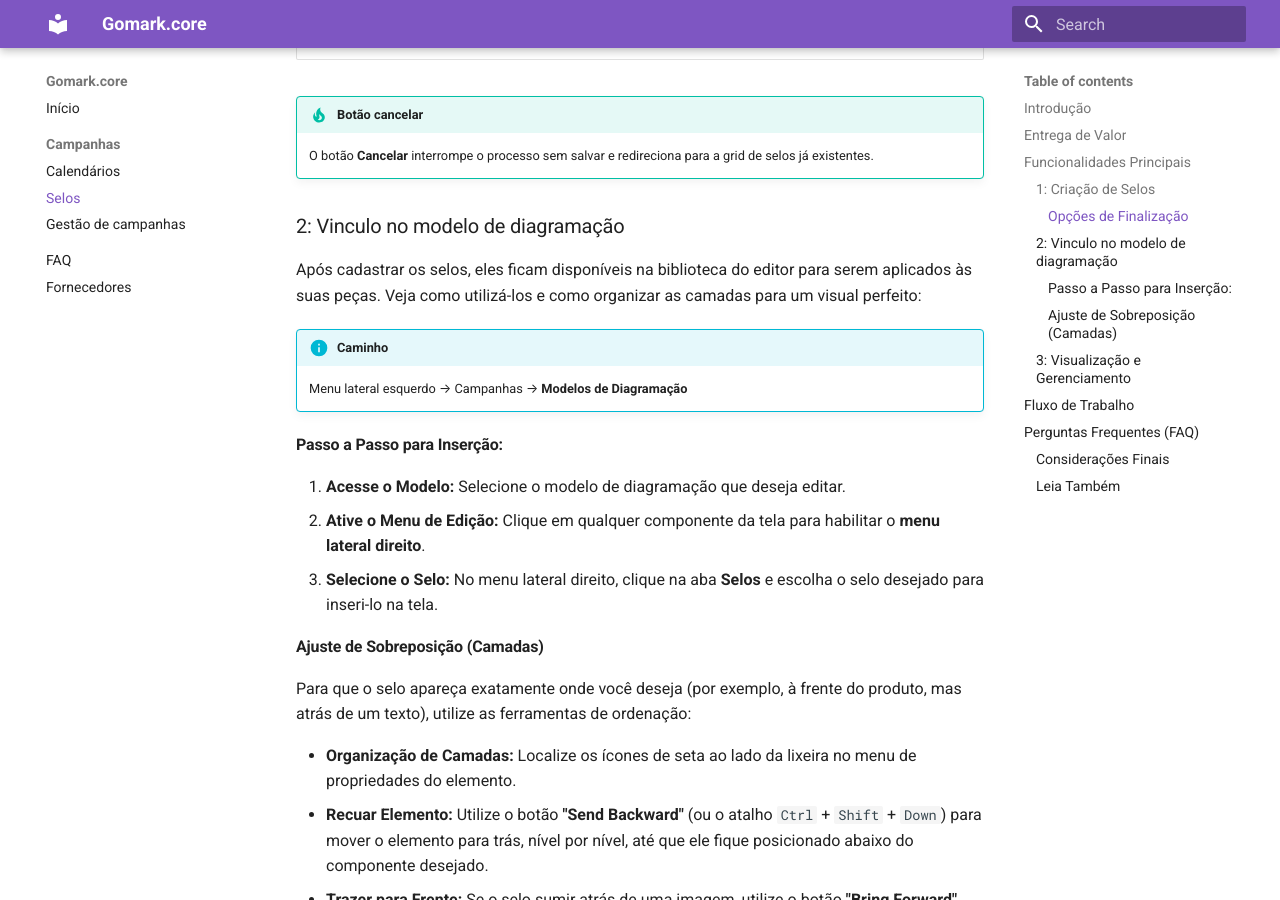
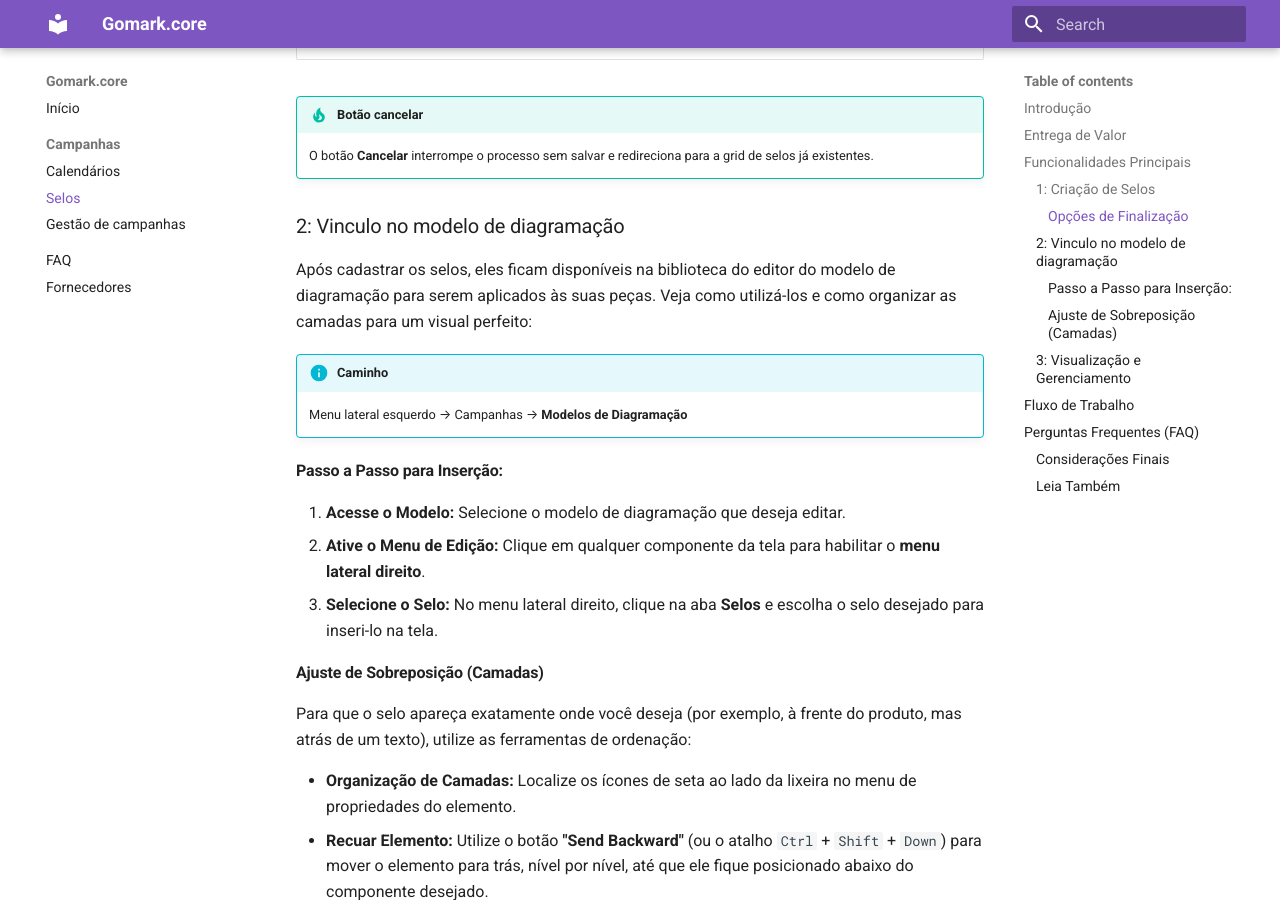
Before and after one commit to suporte552/documentacao, an MkDocs documentation site: the page built from docs/Campanhas/Selos.md, in a window 1280 px wide and 900 px high, scrolled down 1290 px. Built offline with MkDocs 1.6.1 and Material for MkDocs 9.7.7, drawn with Linux system fonts in a browser that asks for light colours.

Commit message:
vault backup: 2026-03-31 16:32:56

```diff
--- a/docs/Campanhas/Selos.md
+++ b/docs/Campanhas/Selos.md
@@ -36,7 +36,7 @@ No momento de salvar o registro, escolha a ação que melhor atenda ao seu fluxo
     O botão **Cancelar** interrompe o processo sem salvar e redireciona para a grid de selos já existentes.
 
 ### 2: Vinculo no modelo de diagramação
-Após cadastrar os selos, eles ficam disponíveis na biblioteca do editor para serem aplicados às suas peças. Veja como utilizá-los e como organizar as camadas para um visual perfeito:
+Após cadastrar os selos, eles ficam disponíveis na biblioteca do editor do modelo de diagramação para serem aplicados às suas peças. Veja como utilizá-los e como organizar as camadas para um visual perfeito:
 
 !!! info "Caminho"
     Menu lateral esquerdo → Campanhas → **Modelos de Diagramação**
```
